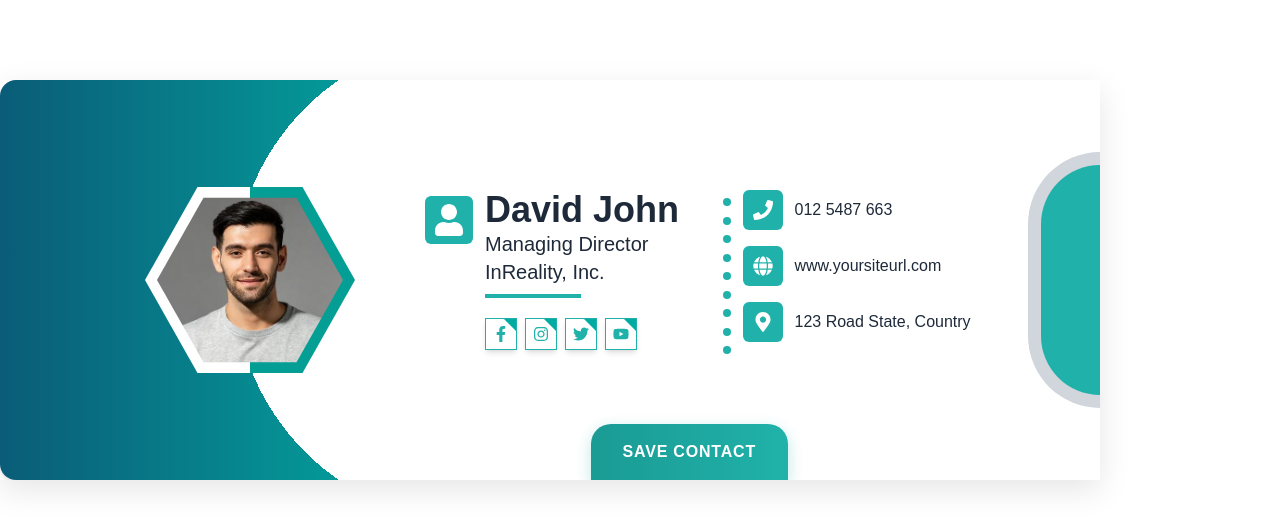
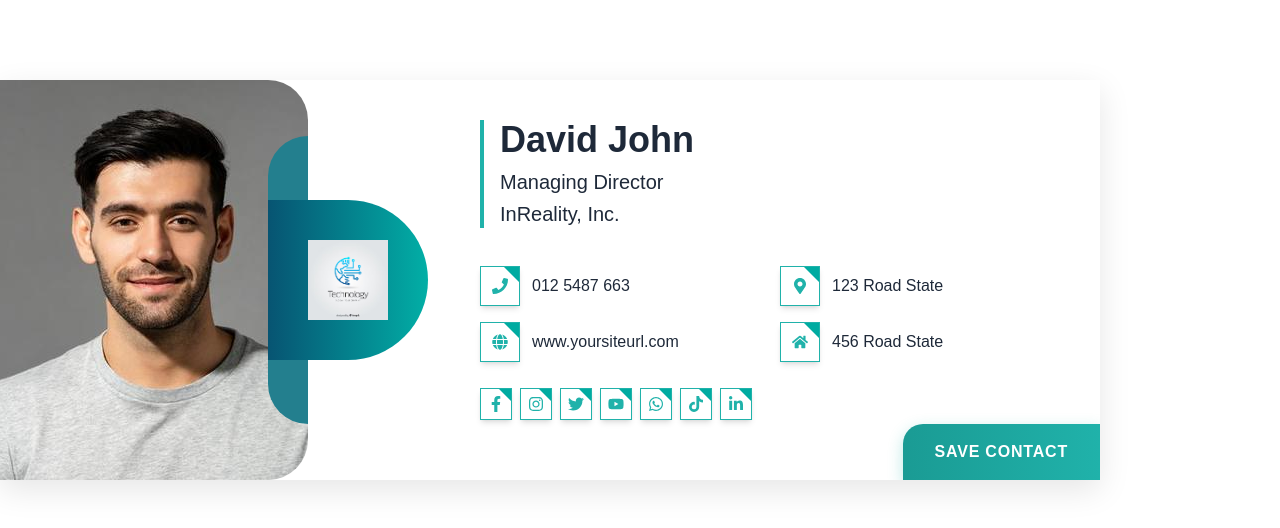
Before and after one commit to sabbir1257/card, a React (Vite) app: page / in a window 1280 px wide. Shown: the top 528 px of the page. Built offline with nearby package versions, Linux system fonts and the light colour scheme.

Commit message:
Update App component to include BusinessCardTemplate5 and comment out BusinessCardTemplate6; clean up BusinessCardTemplate6 by removing unnecessary whitespace

```diff
--- a/src/App.jsx
+++ b/src/App.jsx
@@ -17,9 +17,9 @@ function App() {
         {/* <BusinessCardTemplate2 /> */}
         {/* <BusinessCardTemplate3/> */}
         {/* <BusinessCardTemplate4/> */}
-        {/* <BusinessCardTemplate5/> */}
+        <BusinessCardTemplate5/>
         {/* <BlueAxisLogo/> */}
-        <BusinessCardTemplate6 />
+        {/* <BusinessCardTemplate6 /> */}
         {/* <CurvedShape /> */}
       </div>
     </div>
--- a/src/component/BusinessCardTemplate6.jsx
+++ b/src/component/BusinessCardTemplate6.jsx
@@ -40,8 +40,6 @@ const BusinessCardTemplate6 = () => {
                     </div>
                 </div>
             </div>
-
-
 
             {/* Right section - Contact information */}
             <div className="w-[65%] bg-white p-10 flex flex-col justify-between relative">
```
